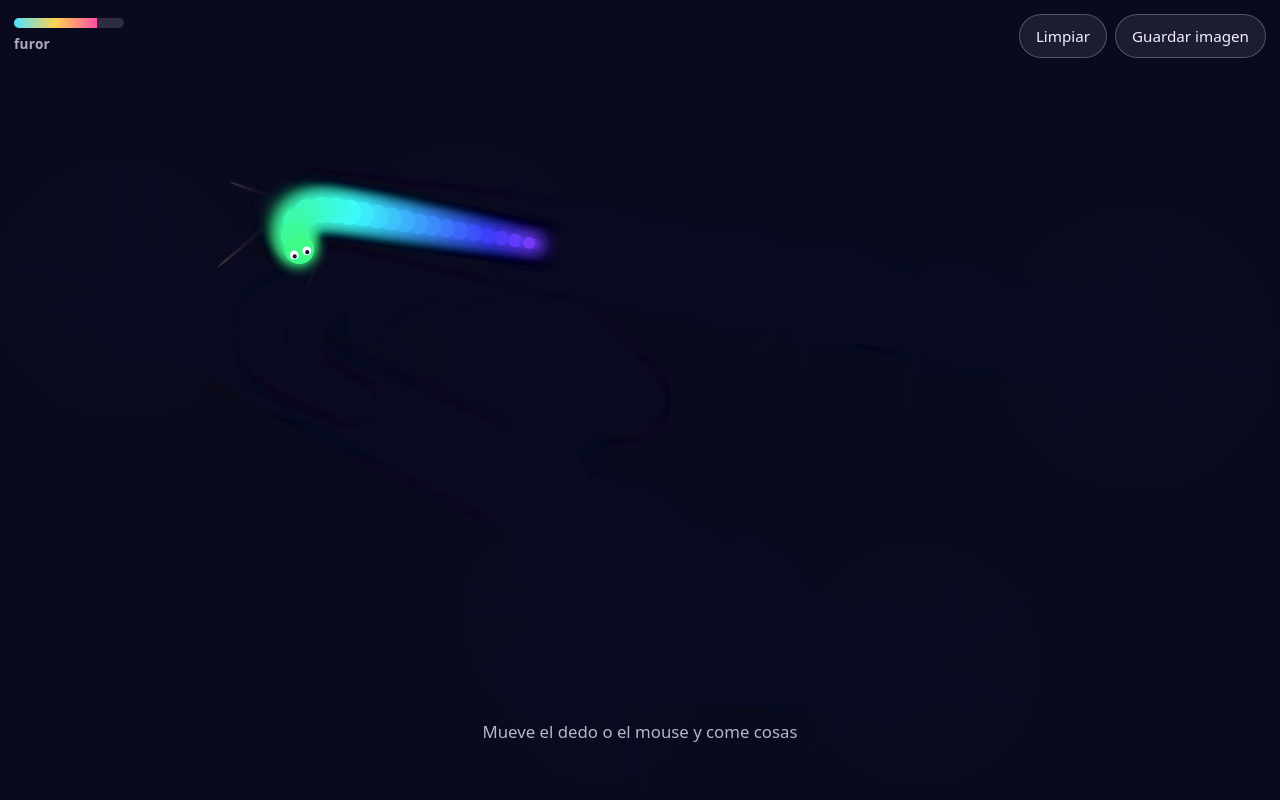
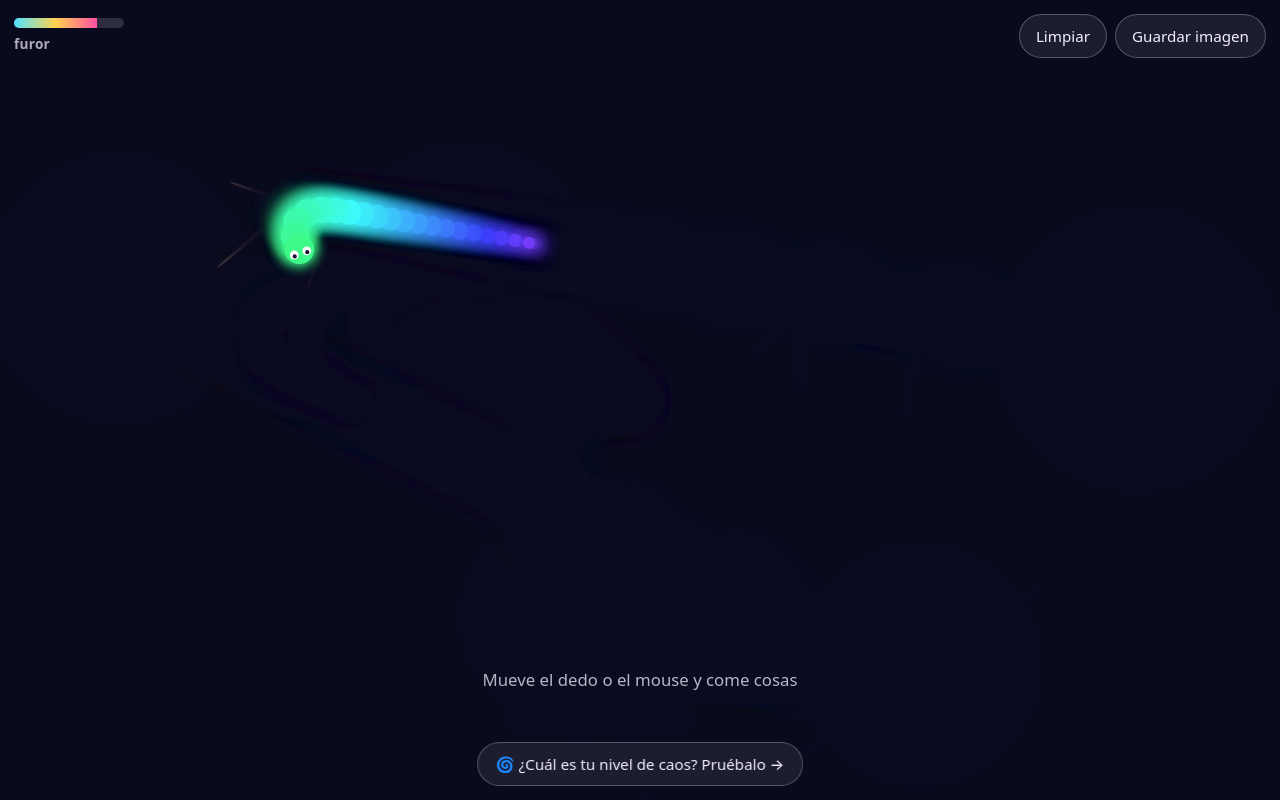
Before and after one commit to wafflefun/gusanoloco, a plain HTML site: page index.html in a window 1280 px wide. Drawn offline with Linux system fonts and the light colour scheme.

Commit message:
Update index.html

```diff
--- a/index.html
+++ b/index.html
@@ -29,7 +29,7 @@
   .hint {
     position: fixed;
     left: 50%;
-    bottom: calc(env(safe-area-inset-bottom, 0px) + 40px);
+    bottom: calc(env(safe-area-inset-bottom, 0px) + 92px);
     transform: translateX(-50%);
     color: var(--ink);
     font-size: 1.05rem;
@@ -96,6 +96,29 @@
   }
   .furor.on .bar { box-shadow: 0 0 14px 2px rgba(255, 79, 163, .7); }
   .furor.on #furorLabel { color: #ffd24f; }
+
+  .promo {
+    position: fixed;
+    left: 50%;
+    bottom: calc(env(safe-area-inset-bottom, 0px) + 14px);
+    transform: translateX(-50%);
+    display: inline-flex;
+    align-items: center;
+    min-height: 44px;
+    padding: 0 1.1rem;
+    border-radius: 999px;
+    border: 1px solid rgba(255, 255, 255, .25);
+    background: rgba(255, 255, 255, .08);
+    -webkit-backdrop-filter: blur(6px);
+    backdrop-filter: blur(6px);
+    color: var(--ink);
+    font-size: .95rem;
+    font-weight: 500;
+    text-decoration: none;
+    white-space: nowrap;
+  }
+  .promo:hover { background: rgba(255, 255, 255, .16); }
+  .promo:focus-visible { outline: 2px solid var(--ink); outline-offset: 2px; }
 </style>
 </head>
 <body>
@@ -108,6 +131,7 @@
 </div>
 
 <p class="hint" id="hint">Mueve el dedo o el mouse y come cosas</p>
+<a class="promo" href="https://wafflefun.github.io/tucaos/">🌀 ¿Cuál es tu nivel de caos? Pruébalo →</a>
 <div class="tools">
   <button type="button" id="clear">Limpiar</button>
   <button type="button" id="save">Guardar imagen</button>
@@ -122,6 +146,7 @@
   const N = 20;        // largo del gusano (segmentos). Fijo: no crece al comer
   const NEED = 8;      // cosas que hay que comer para activar el furor
   const FRENZY = 6;    // segundos que dura el furor
+  const PAUSE = 3;     // segundos sin cosas nuevas después del furor
   const EMOJIS = ['🍕', '🍩', '🍉', '🍔', '🍟', '🍓', '🍪', '🌮', '🍌', '🧀',
                   '🐸', '👻', '🚀', '🦄', '👾', '🛸', '🐙', '⭐', '🦖', '🤖'];
   const EMOJI_FONT = '"Apple Color Emoji","Segoe UI Emoji","Noto Color Emoji",sans-serif';
@@ -142,7 +167,7 @@
   let dirX = 1, dirY = 0;
   let speed = 0, flash = 0, fzS = 1;
   let lastMove = 0, lastT = 0, moved = false;
-  let eaten = 0, frenzy = false, frenzyT = 0, spawnCd = 0;
+  let eaten = 0, frenzy = false, frenzyT = 0, spawnCd = 0, pauseT = 0;
 
   function sizeCanvas(c, g, dpr) {
     c.width = Math.round(W * dpr);
@@ -227,6 +252,7 @@
 
   function endFrenzy() {
     frenzy = false;
+    pauseT = PAUSE;
     furorBox.classList.remove('on');
     furorLabel.textContent = 'furor';
     flash = 1;
@@ -339,8 +365,9 @@
 
     // Aparecen cosas nuevas
     spawnCd -= dt;
+    pauseT -= dt;
     const maxItems = frenzy ? 9 : 4;
-    if (items.length < maxItems && spawnCd <= 0) {
+    if (pauseT <= 0 && items.length < maxItems && spawnCd <= 0) {
       spawnItem(now);
       spawnCd = frenzy ? 0.15 + Math.random() * 0.3 : 0.5 + Math.random();
     }
```
